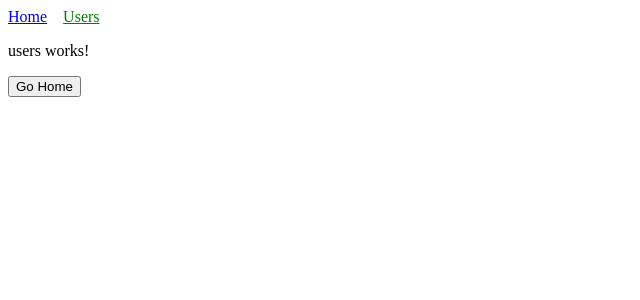
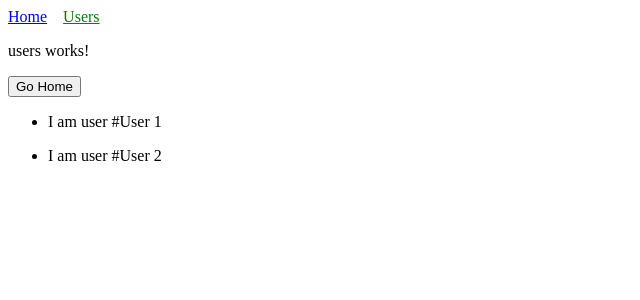
Before and after one commit to sean-xiao-zhao7/angular-directives-test, an Angular app: page /users in a window 1280 px wide. Shown: the top 300 px of the page, without its empty margins (0-640 px from the left). Built offline with nearby package versions, Linux system fonts and the light colour scheme.

Commit message:
Add User comp

```diff
--- a/src/app/app.module.ts
+++ b/src/app/app.module.ts
@@ -9,6 +9,7 @@ import { RouterModule, Routes } from '@angular/router';
 import { appRoutes } from './routes/app.routes';
 import { UsersComponent } from './components/users/users.component';
 import { HomeComponent } from './components/home/home.component';
+import { UserComponent } from './components/user/user.component';
 
 const routes: Routes = appRoutes;
 
@@ -19,6 +20,7 @@ const routes: Routes = appRoutes;
     UnlessDirective,
     UsersComponent,
     HomeComponent,
+    UserComponent,
   ],
   imports: [BrowserModule, RouterModule.forRoot(routes)],
   providers: [UsersService, LoggingService],
--- /dev/null
+++ b/src/app/components/user/user.component.html
@@ -0,0 +1 @@
+<p>I am user #{{ userId }}</p>
--- /dev/null
+++ b/src/app/components/user/user.component.ts
@@ -0,0 +1,14 @@
+import { Component, Input, OnInit } from '@angular/core';
+
+@Component({
+  selector: 'app-user',
+  templateUrl: './user.component.html',
+  styleUrls: ['./user.component.css'],
+})
+export class UserComponent implements OnInit {
+  @Input() userId: string = '';
+
+  constructor() {}
+
+  ngOnInit(): void {}
+}
--- a/src/app/components/users/users.component.html
+++ b/src/app/components/users/users.component.html
@@ -1,2 +1,7 @@
 <p>users works!</p>
 <button (click)="goHome()">Go Home</button>
+<ul>
+  <li *ngFor="let user of users">
+    <app-user [userId]="user"></app-user>
+  </li>
+</ul>
--- a/src/app/components/users/users.component.ts
+++ b/src/app/components/users/users.component.ts
@@ -7,6 +7,8 @@ import { ActivatedRoute, Router } from '@angular/router';
   styleUrls: ['./users.component.css'],
 })
 export class UsersComponent implements OnInit {
+  users: string[] = ['User 1', 'User 2'];
+
   constructor(private router: Router, private route: ActivatedRoute) {}
 
   ngOnInit(): void {}
```
Also changed, not shown: src/app/components/user/user.component.css (added), 1 other file (tests, documents, lock files or other folders).
